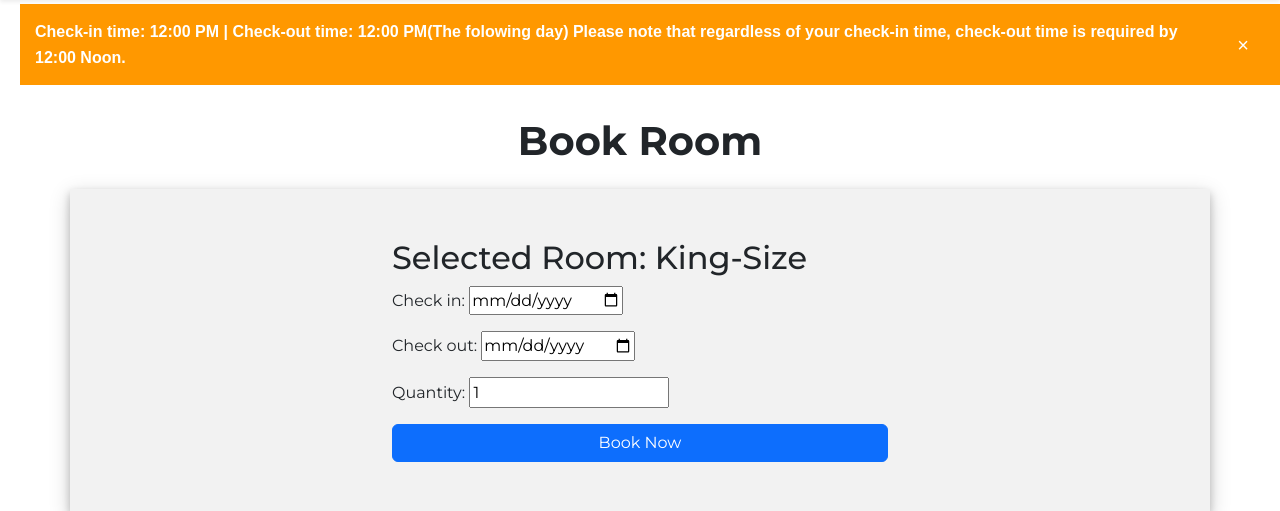
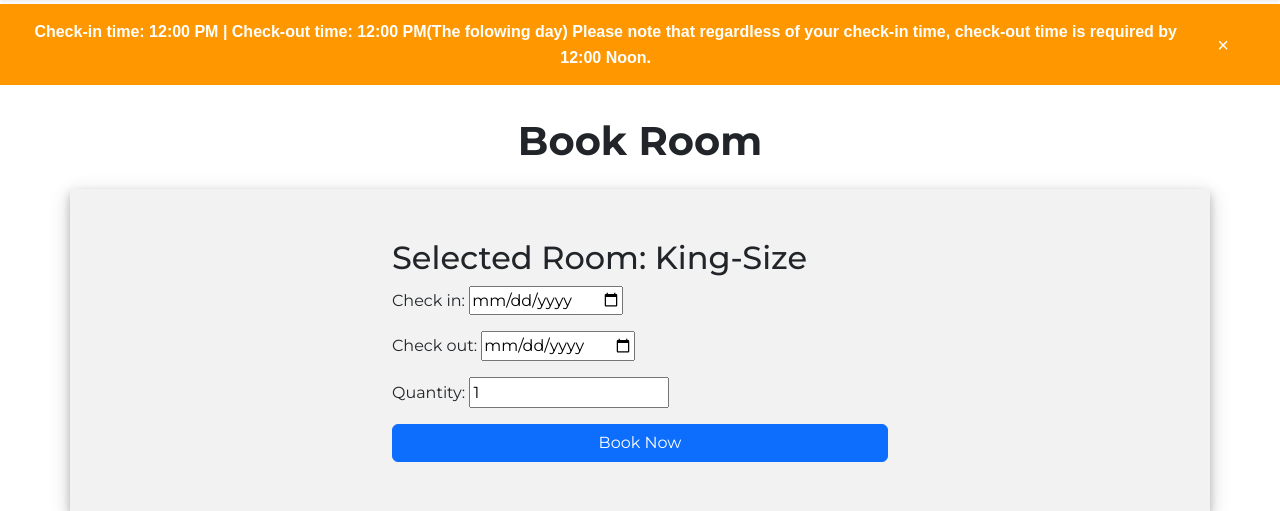
Before and after one commit to ebaah2942/central_view, a Django app: page /book/1/ in a window 1280 px wide. Shown: the part 86-597 px from the top of the page. Run offline with Django 5.2, Linux system fonts and the light colour scheme; a user stored in the database is signed in; data comes from the database, SQL or seed files in the repository; data that the repository does not hold is empty; some libraries are stand-ins or nearby versions.

Commit message:
Added new emhancements

```diff
--- a/hotel_website/main/templates/main/base.html
+++ b/hotel_website/main/templates/main/base.html
@@ -162,13 +162,11 @@
       position: relative;
       top: 90px;
       margin-bottom: 10px;
-      margin-left: 20px;
-      margin-right: 20px;
       width: 100%;
       background: #ff9800;
       color: white;
       padding: 15px;
-      text-align: left;
+      text-align: center;
       font-size: 16px;
       font-weight: bold;
       display: flex;
```
